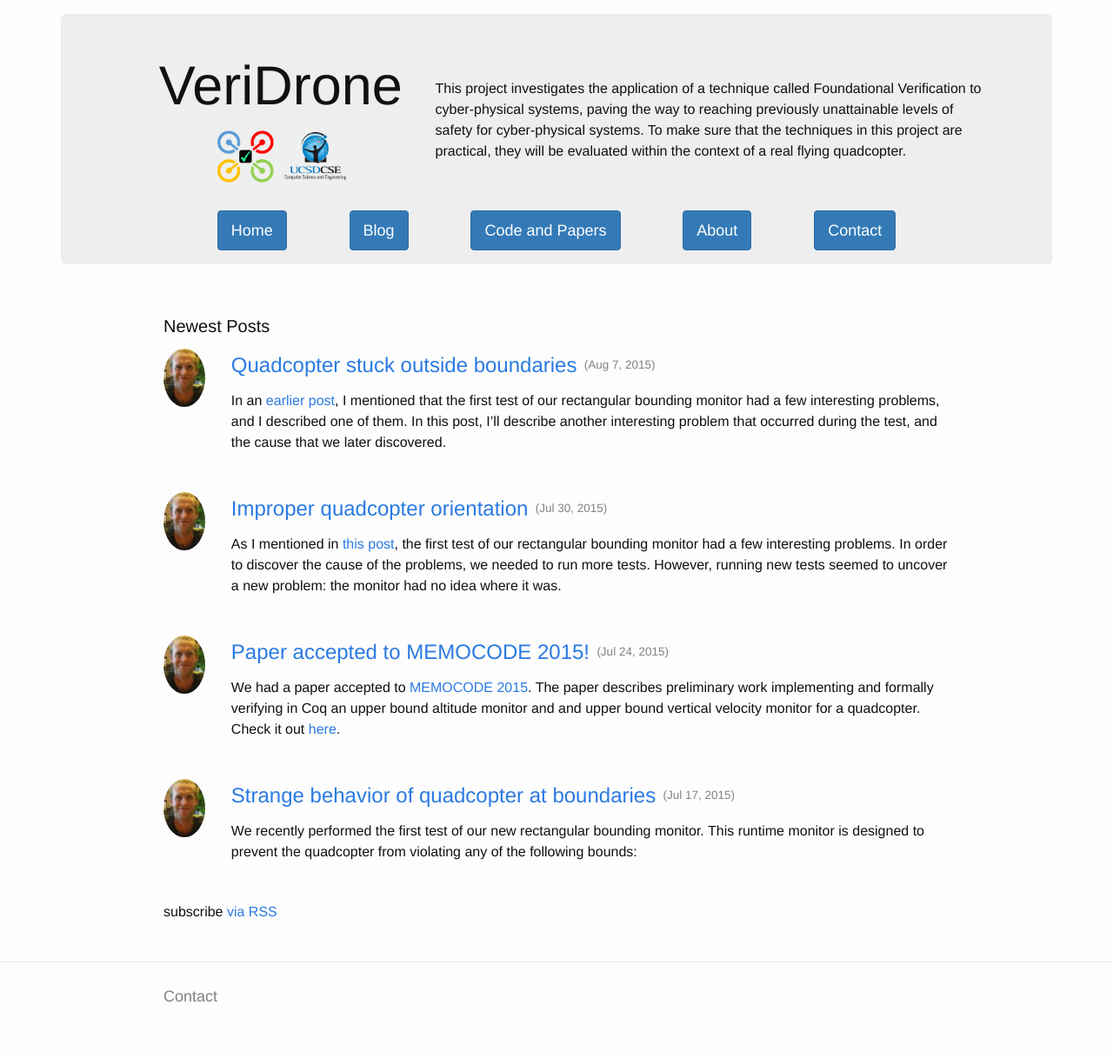
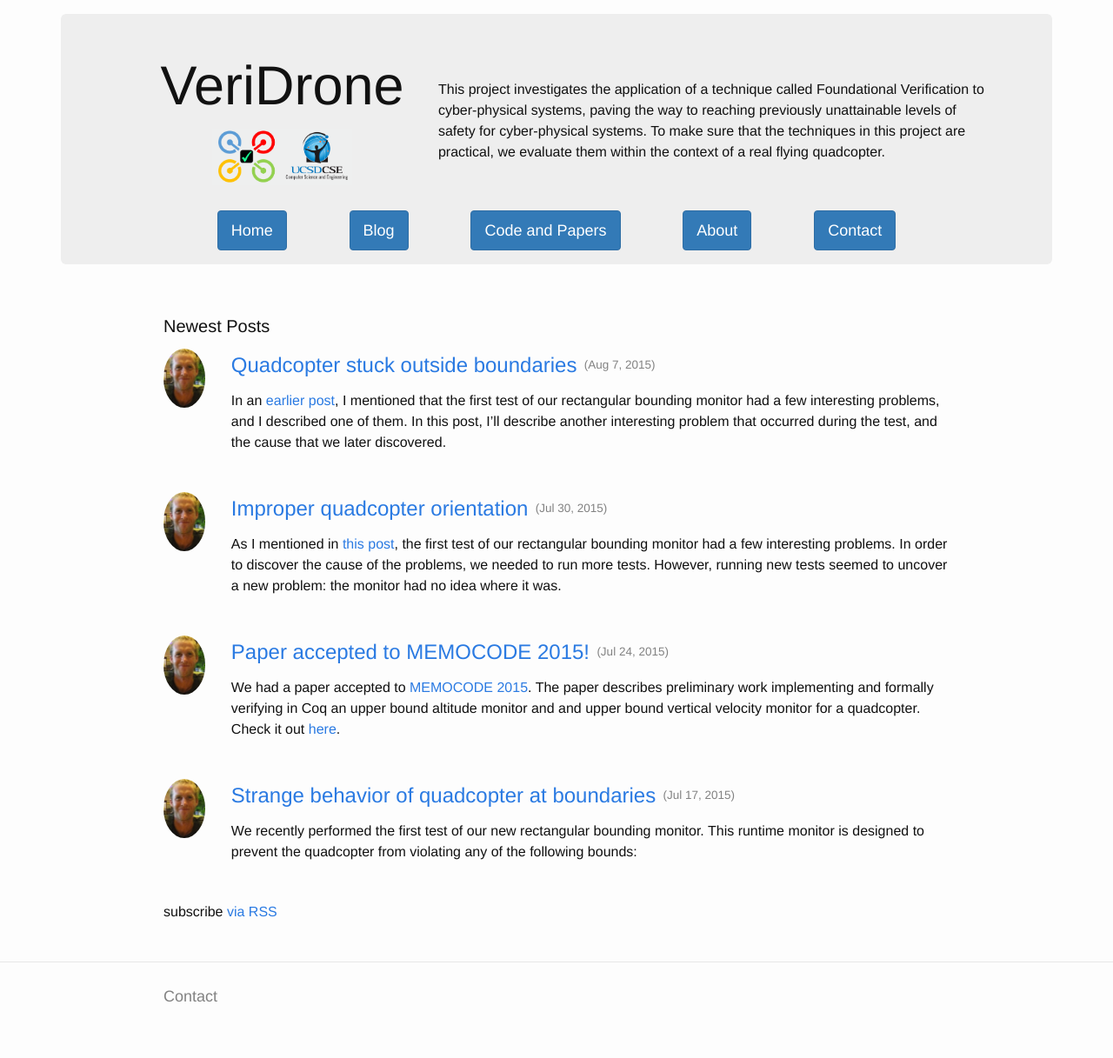
Before and after one commit to UCSD-PL/veridrone, a Jekyll site: the page built from index.html, in a window 1280 px wide. Shown: the whole page at 87% size. Built offline with Jekyll 4.4.1, drawn with Linux system fonts in a browser that asks for light colours; nearby versions of some CDN libraries.

Commit message:
Small tweak to project description.

```diff
--- a/_config.yml
+++ b/_config.yml
@@ -6,7 +6,7 @@ description: > # this means to ignore newlines until "baseurl:"
     Foundational Verification to cyber-physical systems, paving the way to reaching
     previously unattainable levels of safety for cyber-physical
     systems. To make sure that the techniques in this project are
-    practical, they will be evaluated within the context of a real
+    practical, we evaluate them within the context of a real
     flying quadcopter.
 baseurl: "" # the subpath of your site, e.g. /blog/
 url: "http://ucsd-pl.github.io/veridrone" # the base hostname & protocol for your site
```
